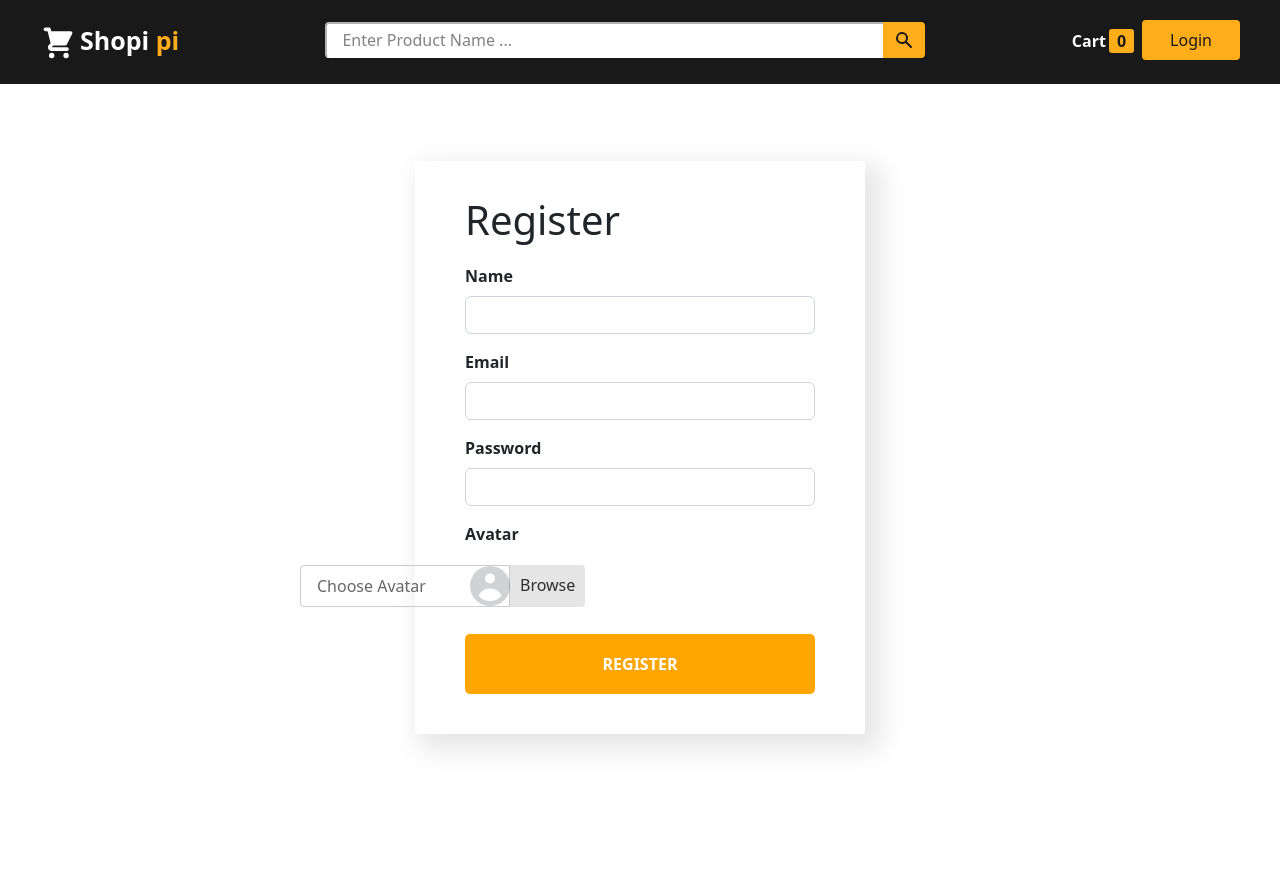
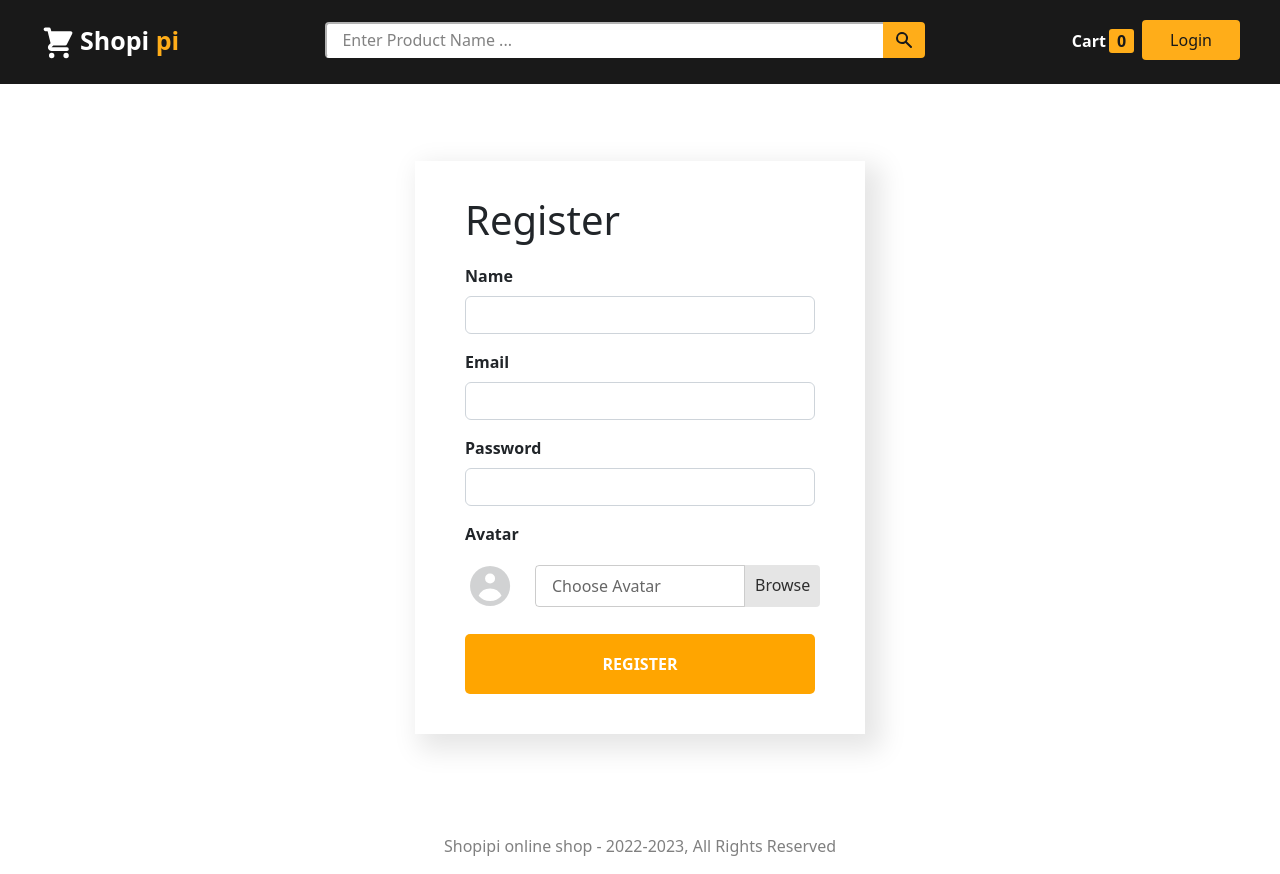
Before and after one commit to mrizkysolehudin/fe-shopipi, a React (Create React App) app: page /register in a window 1280 px wide. Before the commit the page ends 800 px from the top, so only its background shows below. Built offline with nearby package versions, Linux system fonts and the light colour scheme.

Commit message:
fixed bug input file (pages/register) & added components/footer

```diff
--- /dev/null
+++ b/src/components/Footer/Footer.js
@@ -0,0 +1,11 @@
+import React from "react";
+
+const Footer = () => {
+	return (
+		<p style={{ color: "gray", textAlign: "center", marginTop: "100px" }}>
+			Shopipi online shop - 2022-2023, All Rights Reserved
+		</p>
+	);
+};
+
+export default Footer;
--- a/src/pages/Public/Register/Register.css
+++ b/src/pages/Public/Register/Register.css
@@ -39,7 +39,7 @@
 }
 
 .lbl-input-file-reg {
-  left: 300px;
+  left: 70px;
   justify-content: space-between;
 }
 
--- a/src/pages/Public/Register/Register.js
+++ b/src/pages/Public/Register/Register.js
@@ -29,7 +29,7 @@ const Register = () => {
 
 					<Form.Group controlId="formFile" className="mb-3">
 						<Form.Label className="fw-bolder">Avatar</Form.Label>
-						<div className="d-flex align-items-center">
+						<div className="d-flex align-items-center position-relative">
 							<UserCircleIcon className="user-icon-reg" />
 							<Form.Control
 								type="file"
--- a/src/routes/index.js
+++ b/src/routes/index.js
@@ -6,6 +6,7 @@ import PublicRoute from "../components/Navigation/PublicRoute/PublicRoute";
 import Home from "../pages/Public/Home/Home";
 import "../App.css";
 import Register from "pages/Public/Register/Register";
+import Footer from "components/Footer/Footer";
 
 const AppRoutes = () => {
 	return (
@@ -16,6 +17,7 @@ const AppRoutes = () => {
 					<>
 						<SNavbar />
 						<PublicRoute />
+						<Footer />
 					</>
 				}>
 				<Route path="" element={<Home />} />
```
